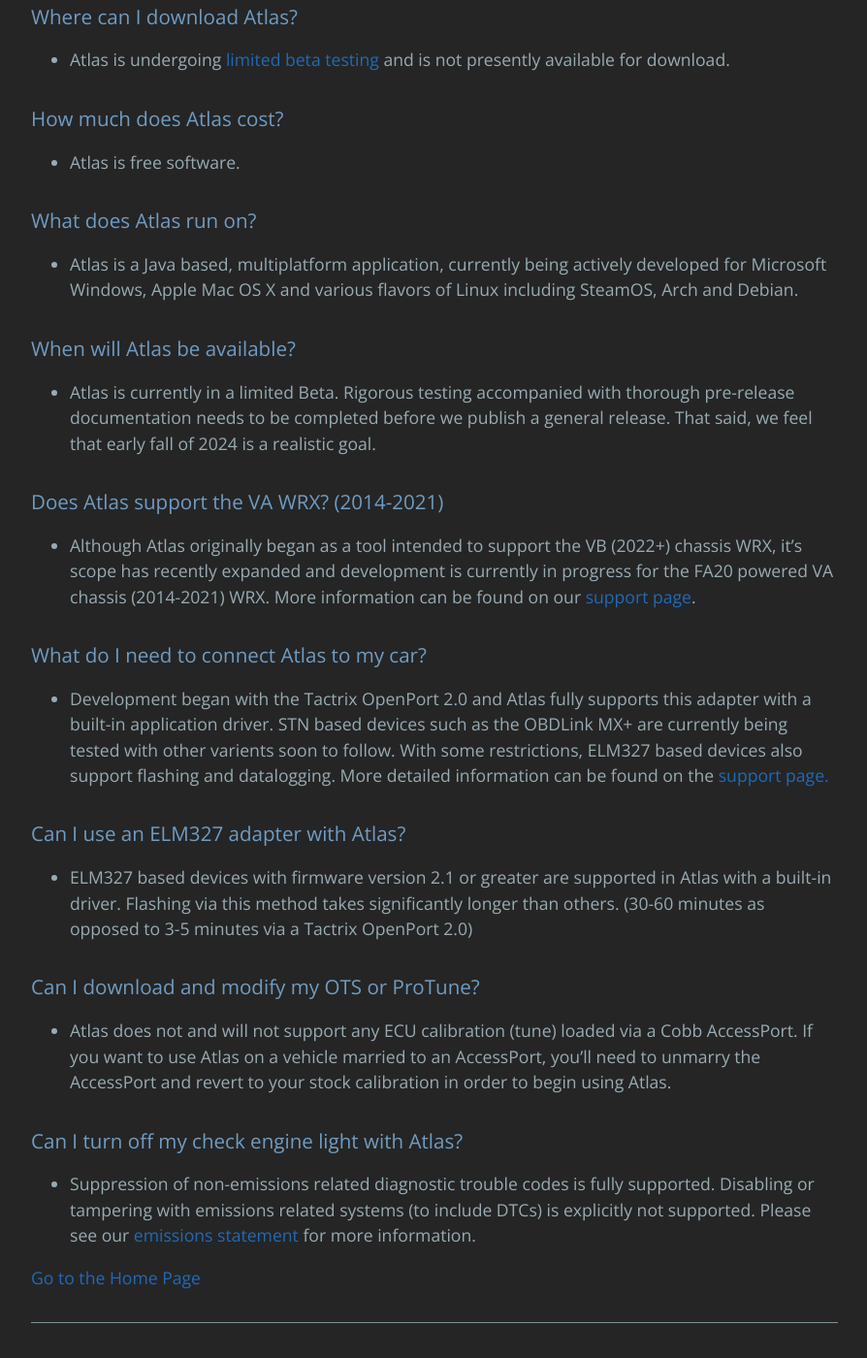
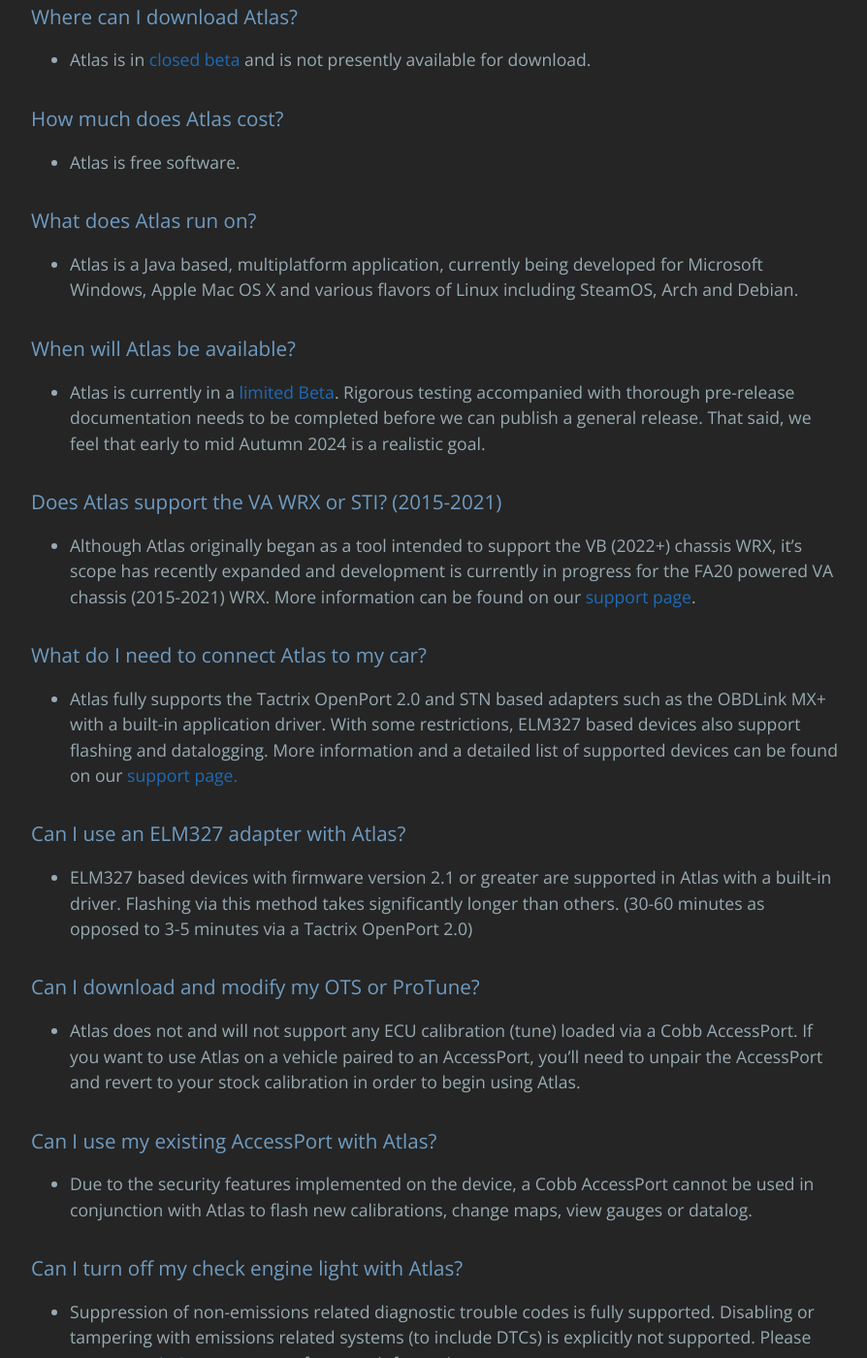
Before and after one commit to atlas-tuning/atlas-public, a Jekyll site: the page built from docs/faq.md, in a window 1280 px wide and 1400 px high, scrolled down 472 px. Shown: the whole window at 97% size, without its empty margins (192-1086 px from the left). Built offline with Jekyll 4.4.1, drawn with Linux system fonts in a browser that asks for light colours.

Commit message:
Further FAQ updates

```diff
--- a/docs/faq.md
+++ b/docs/faq.md
@@ -8,30 +8,33 @@
 ---
 
 ### Where can I download Atlas?
-* Atlas is undergoing [limited beta testing](https://atlasopensource.org/2024/08/30/limited-beta.html) and is not presently available for download.
+* Atlas is in [closed beta](https://atlasopensource.org/2024/08/30/limited-beta.html) and is not presently available for download.
 
 ### How much does Atlas cost?
 * Atlas is free software.
 
 ### What does Atlas run on?
-* Atlas is a Java based, multiplatform application, currently being actively developed for Microsoft Windows, Apple Mac OS X and various flavors of Linux including SteamOS, Arch and Debian.
+* Atlas is a Java based, multiplatform application, currently being developed for Microsoft Windows, Apple Mac OS X and various flavors of Linux including SteamOS, Arch and Debian.
 
 ### When will Atlas be available?
-* Atlas is currently in a limited Beta. Rigorous testing accompanied with thorough pre-release documentation needs to be completed before we publish a general release. That said, we feel that early fall of 2024 is a realistic goal.
+* Atlas is currently in a [limited Beta](https://atlasopensource.org/2024/08/30/limited-beta.html). Rigorous testing accompanied with thorough pre-release documentation needs to be completed before we can publish a general release. That said, we feel that early to mid Autumn 2024 is a realistic goal.
 
-### Does Atlas support the VA WRX? (2014-2021)
-* Although Atlas originally began as a tool intended to support the VB (2022+) chassis WRX, it’s scope has recently expanded and development is currently in progress for the FA20 powered VA chassis (2014-2021) WRX. More information can be found on our [support page](http://atlasopensource.org/support.html).
+### Does Atlas support the VA WRX or STI? (2015-2021)
+* Although Atlas originally began as a tool intended to support the VB (2022+) chassis WRX, it’s scope has recently expanded and development is currently in progress for the FA20 powered VA chassis (2015-2021) WRX. More information can be found on our [support page](http://atlasopensource.org/support.html).
 
 ### What do I need to connect Atlas to my car?
-* Development began with the Tactrix OpenPort 2.0 and Atlas fully supports this adapter with a built-in application driver. STN based devices such as the OBDLink MX+ are currently being tested with other varients soon to follow. With some restrictions, ELM327 based devices also support flashing and datalogging. More detailed information can be found on the [support page.](http://atlasopensource.org/support.html)
+* Atlas fully supports the Tactrix OpenPort 2.0 and STN based adapters such as the OBDLink MX+ with a built-in application driver. With some restrictions, ELM327 based devices also support flashing and datalogging. More information and a detailed list of supported devices can be found on our [support page.](http://atlasopensource.org/support.html)
 
 ### Can I use an ELM327 adapter with Atlas?
 * ELM327 based devices with firmware version 2.1 or greater are supported in Atlas with a built-in driver. Flashing via this method takes significantly longer than others. (30-60 minutes as opposed to 3-5 minutes via a Tactrix OpenPort 2.0)
 
 ### Can I download and modify my OTS or ProTune?
-* Atlas does not and will not support any ECU calibration (tune) loaded via a Cobb AccessPort. If you want to use Atlas on a vehicle married to an AccessPort, you’ll need to unmarry the AccessPort and revert to your stock calibration in order to begin using Atlas.
+* Atlas does not and will not support any ECU calibration (tune) loaded via a Cobb AccessPort. If you want to use Atlas on a vehicle paired to an AccessPort, you’ll need to unpair the AccessPort and revert to your stock calibration in order to begin using Atlas.
 
-### Can I turn off my check engine light  with Atlas?
+### Can I use my existing AccessPort with Atlas?
+* Due to the security features implemented on the device, a Cobb AccessPort cannot be used in conjunction with Atlas to flash new calibrations, change maps, view gauges or datalog.
+
+### Can I turn off my check engine light with Atlas?
 * Suppression of non-emissions related diagnostic trouble codes is fully supported. Disabling or tampering with emissions related systems (to include DTCs) is explicitly not supported. Please see our [emissions statement](http://atlasopensource.org/emissions.html) for more information.
 
 
```
